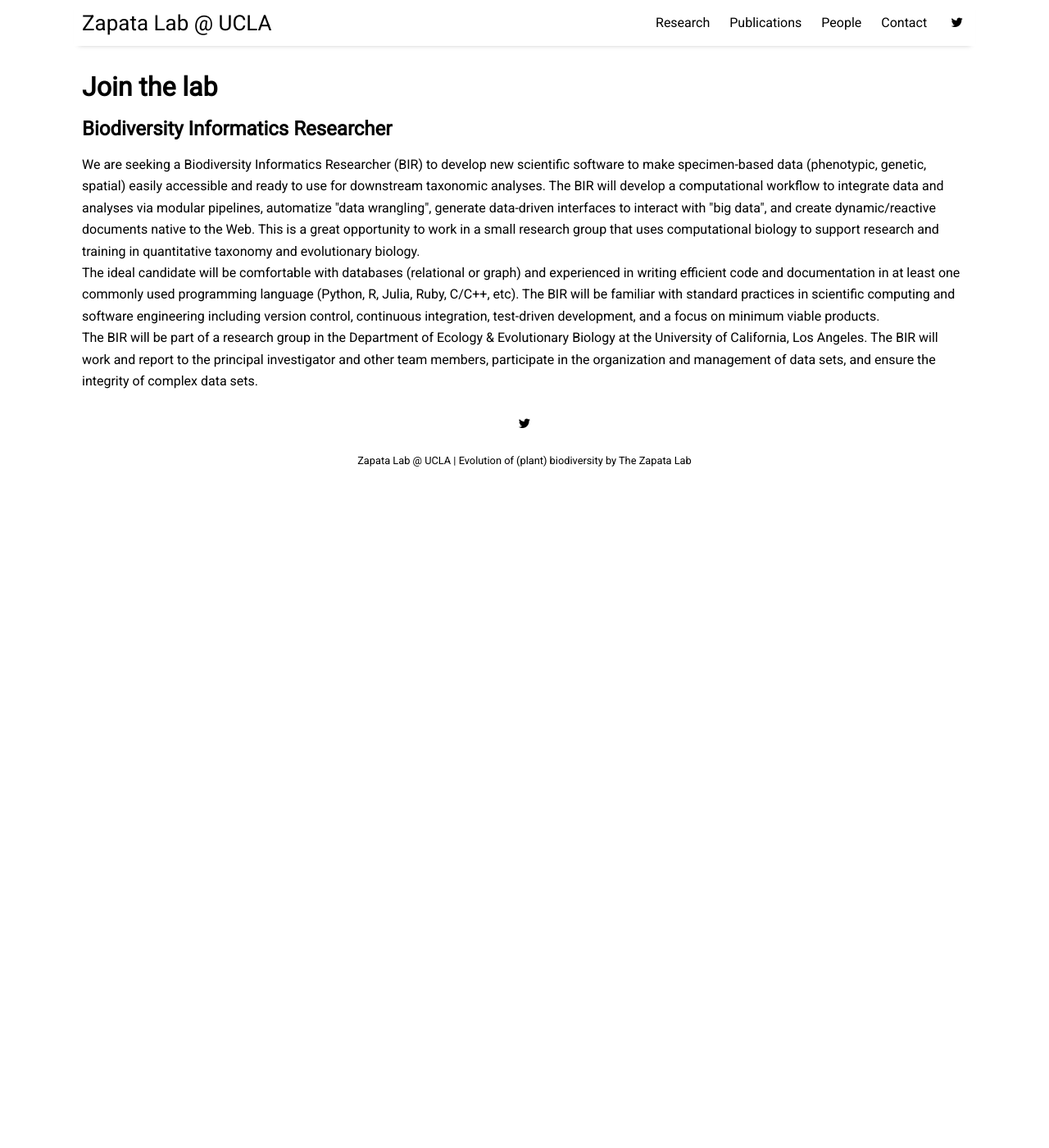
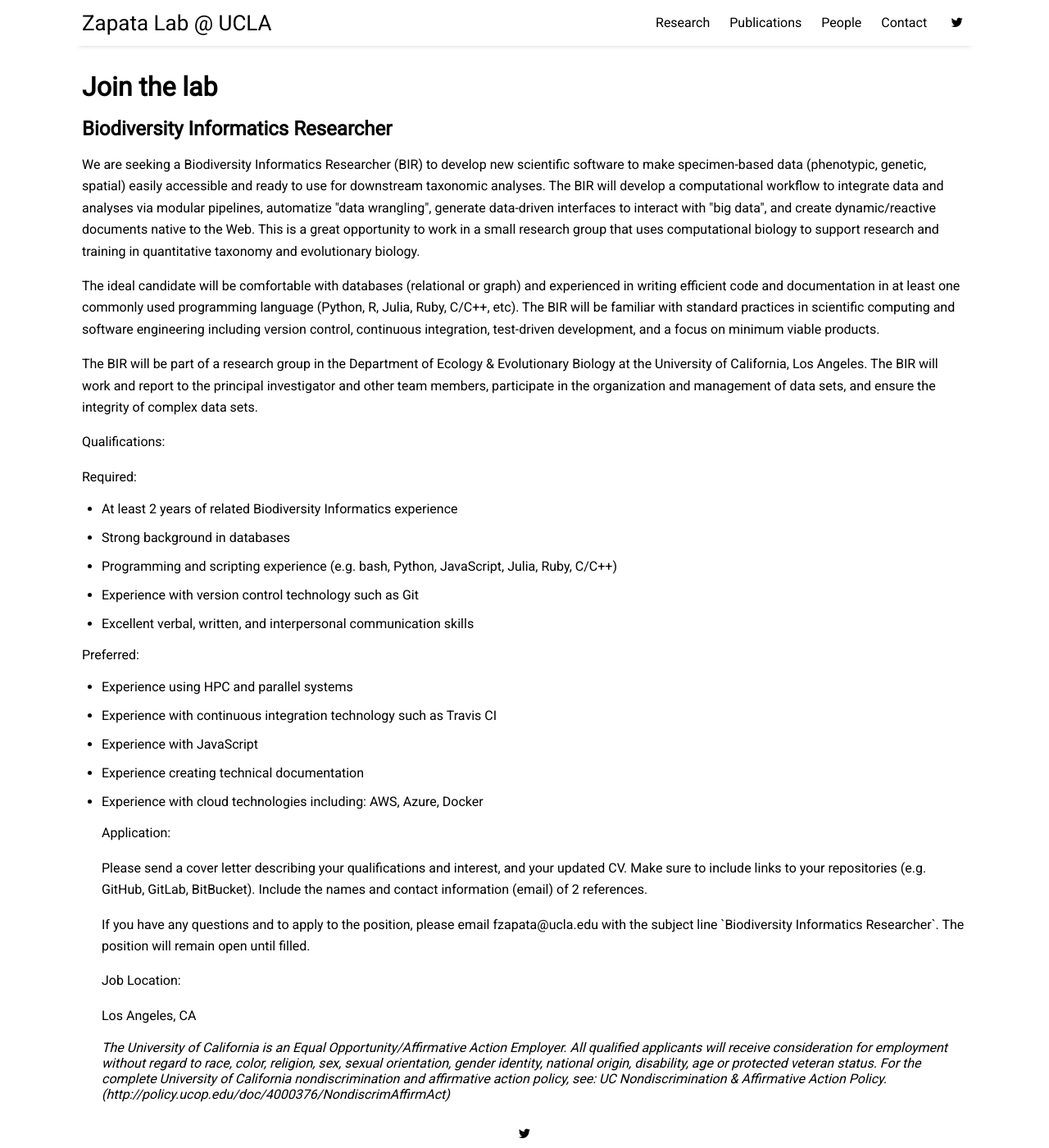
Before and after one commit to zapataf/zapataf.github.io, a Jekyll site: the page built from join.html, in a window 1280 px wide and 1400 px high. Shown: the whole window at 82% size. Built offline with Jekyll 4.4.1, drawn with Linux system fonts in a browser that asks for light colours; nearby versions of some CDN libraries; comment, search, counter and statistics services are not loaded.

Commit message:
Updates join

```diff
--- a/join.html
+++ b/join.html
@@ -9,9 +9,39 @@ permalink: join.html
 
 <h2>Biodiversity Informatics Researcher</h2>
 
-<p>We are seeking a Biodiversity Informatics Researcher (BIR) to develop new scientific software to make specimen-based data (phenotypic, genetic, spatial) easily accessible and ready to use for downstream taxonomic analyses. The BIR will develop a computational workflow to integrate data and analyses via modular pipelines, automatize "data wrangling", generate data-driven interfaces to interact with "big data", and create dynamic/reactive documents native to the Web. This is a great opportunity to work in a small research group that uses computational biology to support research and training in quantitative taxonomy and evolutionary biology.<br>
-	The ideal candidate will be comfortable with databases (relational or graph) and experienced in writing efficient code and documentation in at least one commonly used programming language (Python, R, Julia, Ruby, C/C++, etc). The BIR will be familiar with standard practices in scientific computing and software engineering including version control, continuous integration, test-driven development, and a focus on minimum viable products.<br>
+<p>We are seeking a Biodiversity Informatics Researcher (BIR) to develop new scientific software to make specimen-based data (phenotypic, genetic, spatial) easily accessible and ready to use for downstream taxonomic analyses. The BIR will develop a computational workflow to integrate data and analyses via modular pipelines, automatize "data wrangling", generate data-driven interfaces to interact with "big data", and create dynamic/reactive documents native to the Web. This is a great opportunity to work in a small research group that uses computational biology to support research and training in quantitative taxonomy and evolutionary biology.</p>
+	<p>The ideal candidate will be comfortable with databases (relational or graph) and experienced in writing efficient code and documentation in at least one commonly used programming language (Python, R, Julia, Ruby, C/C++, etc). The BIR will be familiar with standard practices in scientific computing and software engineering including version control, continuous integration, test-driven development, and a focus on minimum viable products.</p>
 
-	The BIR will be part of a research group in the Department of Ecology & Evolutionary Biology at the University of California, Los Angeles. The BIR will work and report to the principal investigator and other team members, participate in the organization and management of data sets, and ensure the integrity of complex data sets.<br>
+	<p>The BIR will be part of a research group in the Department of Ecology & Evolutionary Biology at the University of California, Los Angeles. The BIR will work and report to the principal investigator and other team members, participate in the organization and management of data sets, and ensure the integrity of complex data sets.</p>
+
+<p> Qualifications:</p>
+
+<p>Required:</p>
+<ul>
+  <li>At least 2 years of related Biodiversity Informatics experience</li>
+  <li>Strong background in databases</li>
+  <li>Programming and scripting experience (e.g. bash, Python, JavaScript, Julia, Ruby, C/C++)</li>
+  <li>Experience with version control technology such as Git</li>
+  <li>Excellent verbal, written, and interpersonal communication skills</li>
+</ul>
+
+<p> Preferred:</p>
+<ul>
+<li>Experience using HPC and parallel systems</li>
+<li>Experience with continuous integration technology such as Travis CI</li>
+<li>Experience with JavaScript</li>
+<li>Experience creating technical documentation</li>
+<li>Experience with cloud technologies including: AWS, Azure, Docker</li>
+
+<p>Application:</p>
+
+<p>Please send a cover letter describing your qualifications and interest, and your updated CV. Make sure to include links to your repositories (e.g. GitHub, GitLab, BitBucket). Include the names and contact information (email) of 2 references.</p>
+<p>If you have any questions and to apply to the position, please email fzapata@ucla.edu with the subject line `Biodiversity Informatics Researcher`. The position will remain open until filled.</p>
+
+<p>Job Location:</p>
+
+<p>Los Angeles, CA</p>
+
+<i>The University of California is an Equal Opportunity/Affirmative Action Employer. All qualified applicants will receive consideration for employment without regard to race, color, religion, sex, sexual orientation, gender identity, national origin, disability, age or protected veteran status. For the complete University of California nondiscrimination and affirmative action policy, see: UC Nondiscrimination & Affirmative Action Policy. (http://policy.ucop.edu/doc/4000376/NondiscrimAffirmAct)</i>
 
 </div>
```
